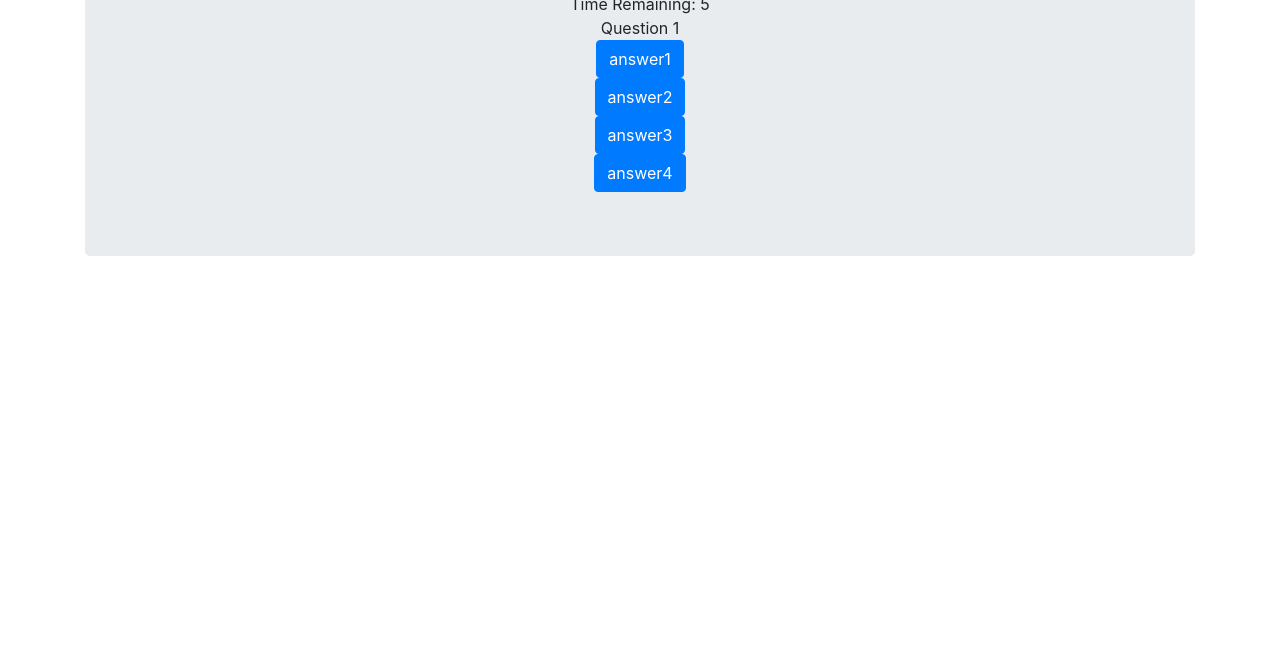
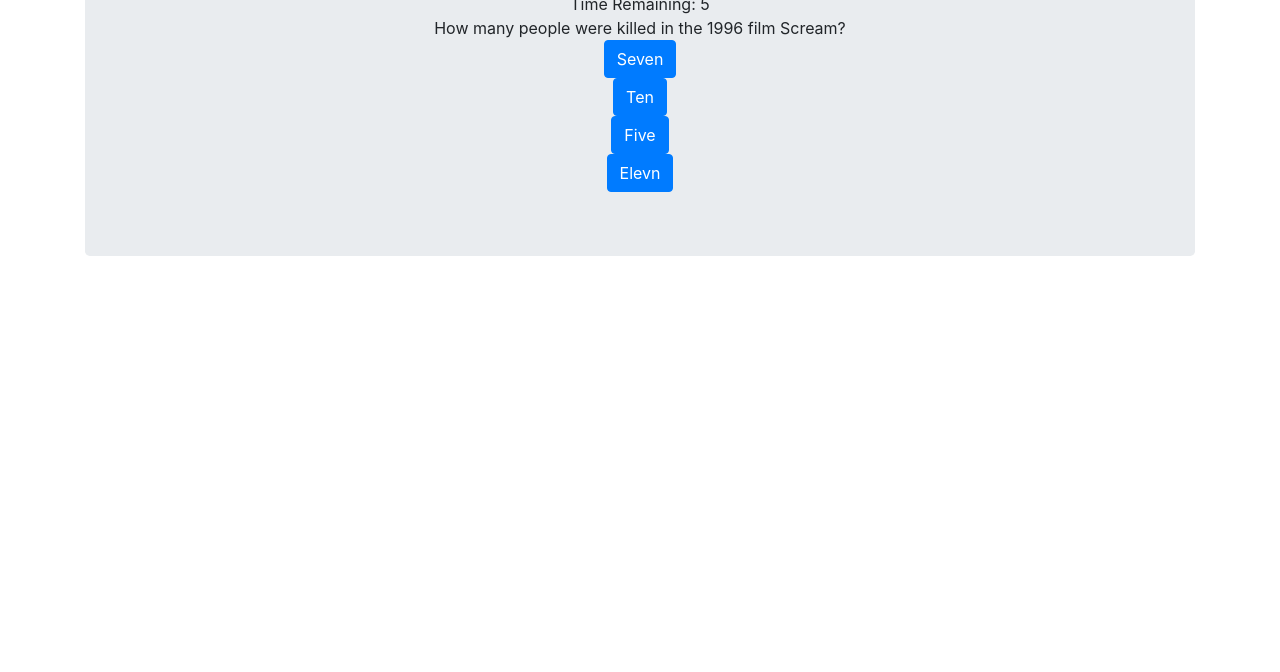
Before and after one commit to Linag94/TriviaGame, a plain HTML site: page index.html in a window 1280 px wide. Shown: the part 128-800 px from the top of the page. Drawn offline with nearby package versions, Linux system fonts and the light colour scheme.

Commit message:
added question and answers to JS

```diff
--- a/assets/javascript/app.js
+++ b/assets/javascript/app.js
@@ -2,40 +2,62 @@ $(document).ready(function(){
 
     var questions = [
         {
-            question: "Question 1",
+            question: "How many people were killed in the 1996 film Scream? ",
             answers: [
-                "answer1",
-                "answer2",
-                "answer3",
-                "answer4",
+                "Seven",
+                "Ten",
+                "Five",
+                "Elevn",
             ],
-            correct: "answer1"
+            correct: "Seven"
         },
         {
-            question: "Question 2",
+            question: "What year was Forrest Gump released?",
             answers: [
-                "answer1",
-                "answer2",
-                "answer3",
-                "answer4",
+                "1991",
+                "1989",
+                "1996",
+                "1994",
             ],
-            correct: "answer4"
+            correct: "1994"
         },
         {
-            question: "Question 3",
+            question: "Which 90’s movie featured the Looney Tunes on its soundtrack?",
             answers: [
-                "answer1",
-                "answer2",
-                "answer3",
-                "answer4",
+                "Who framed Roger Rabbit",
+                "Space Jam",
+                "Like Mike",
+                "Bugs Bunny",
             ],
-            correct: "answer2"
+            correct: "Space Jam"
+        },
+        {
+            question: "Which artist sang the song “Oh, Pretty Woman” from the film Pretty Woman?",
+            answers: [
+                "Roy Orbison",
+                "Julia Roberts",
+                "Jason Alexander",
+                "Richard Gere",
+            ],
+            correct: "Roy Orbison"
+        },
+        {
+            question: "“Do you understand the words that are coming out of my mouth?” is from what 90's movie?",
+            answers: [
+                "Back to the Future",
+                "Molon",
+                "Rush Hour",
+                "Big Mommas House",
+            ],
+            correct: "Rush Hour"
         },
     ]
 
     var index = 0;
     var intervalId;
     var timer;
+
+
 
     function displayQuestion(){
         $("#answerbox").empty()
@@ -74,7 +96,7 @@ $(document).ready(function(){
         }, 1 * 1000)
     }
 
-    $(document).on("click", ".answerchoice", function(){
+      $(document).on("click", ".answerchoice", function(){
         var choice = $(this).val();
 
         if(choice === questions[index].correct){
--- a/index.html
+++ b/index.html
@@ -5,7 +5,7 @@
     <meta charset="UTF-8">
     <meta name="viewport" content="width=device-width, initial-scale=1.0">
     <meta http-equiv="X-UA-Compatible" content="ie=edge">
-    <title>Document</title>
+    <title>Trivia| Time</title>
 
     <!-- bootstrap -->
     <link rel="stylesheet" href="https://stackpath.bootstrapcdn.com/bootstrap/4.3.1/css/bootstrap.min.css"
@@ -17,7 +17,7 @@
 
     <div class="container">
         <div class="jumbotron">
-            <h1 class="text-center">Totally Triva</h1>
+            <h1 class="text-center">Trivia Time!!!</h1>
 
             <div class="text-center">
                 Time Remaining: <span id="timer">10</span>
```
